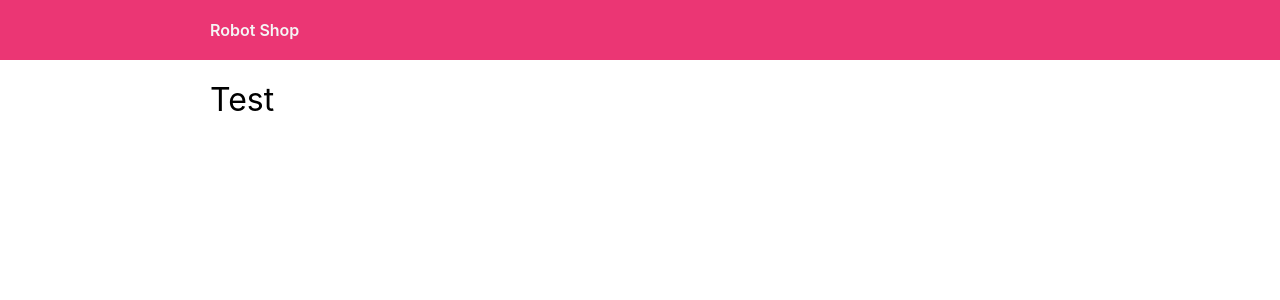
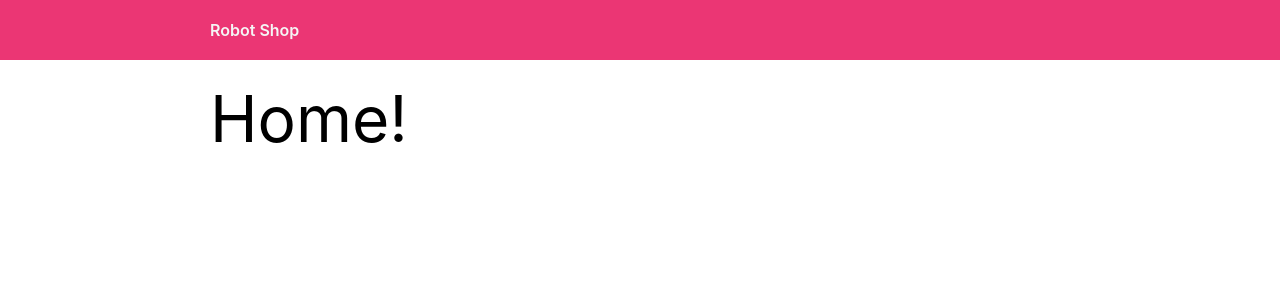
Before and after one commit to ShaniAharon/Robots-react, a React (Create React App) app: page / in a window 1280 px wide. Shown: the top 300 px of the page. Built offline with nearby package versions, Linux system fonts and the light colour scheme.

Commit message:
added start of home page

```diff
--- a/src/App.js
+++ b/src/App.js
@@ -1,4 +1,5 @@
 import './assets/scss/global.scss';
+import {Home} from './pages/Home';
 
 function App() {
   return (
@@ -7,7 +8,9 @@ function App() {
         <section className="container">Robot Shop</section>
       </header>
       <main className="container">
-        <h1>Test</h1>
+        <h1>
+          <Home />
+        </h1>
       </main>
     </div>
   );
--- /dev/null
+++ b/src/pages/Home.jsx
@@ -0,0 +1,7 @@
+export function Home() {
+  return (
+    <div>
+      <h1>Home!</h1>
+    </div>
+  );
+}
```
